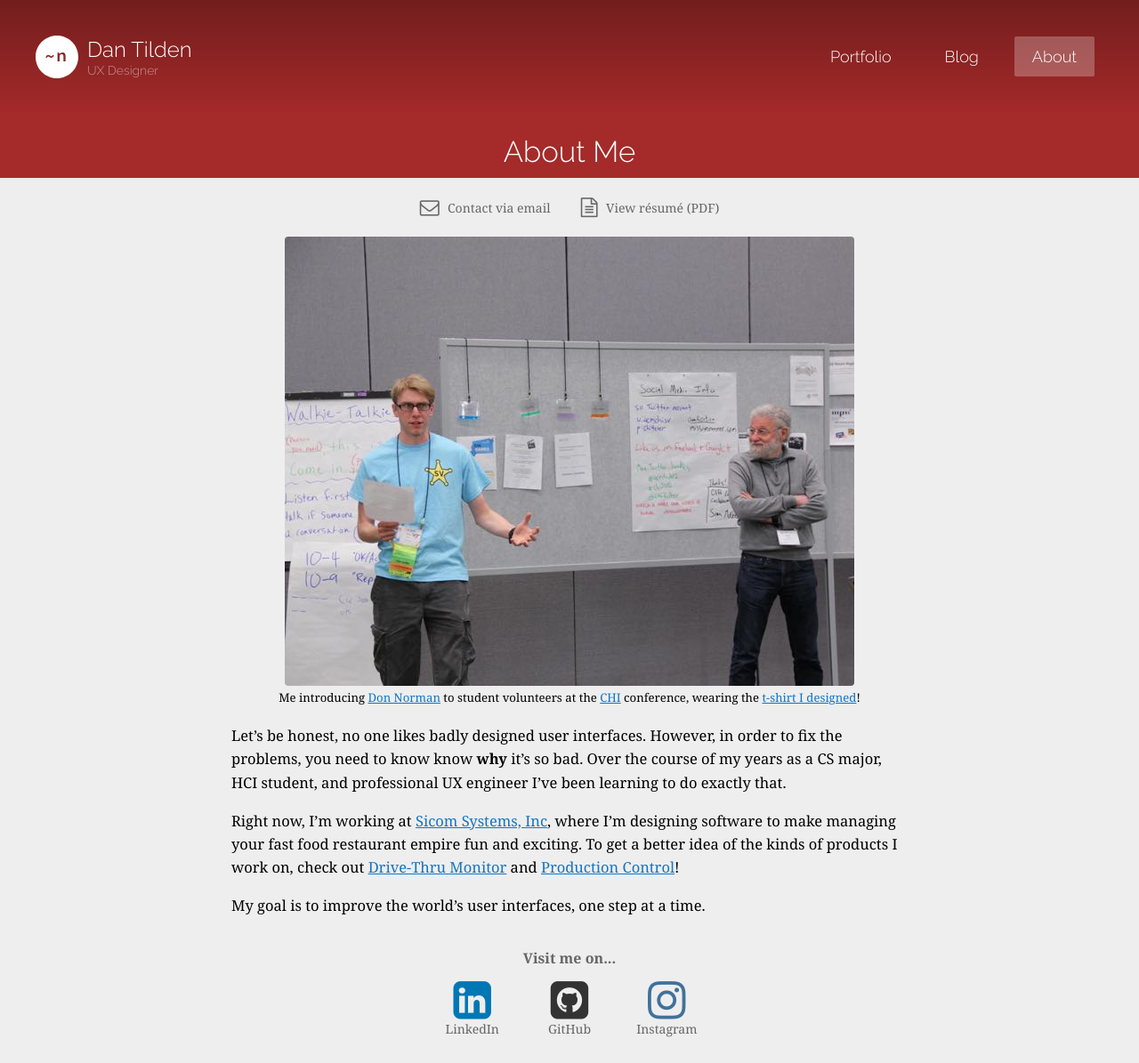
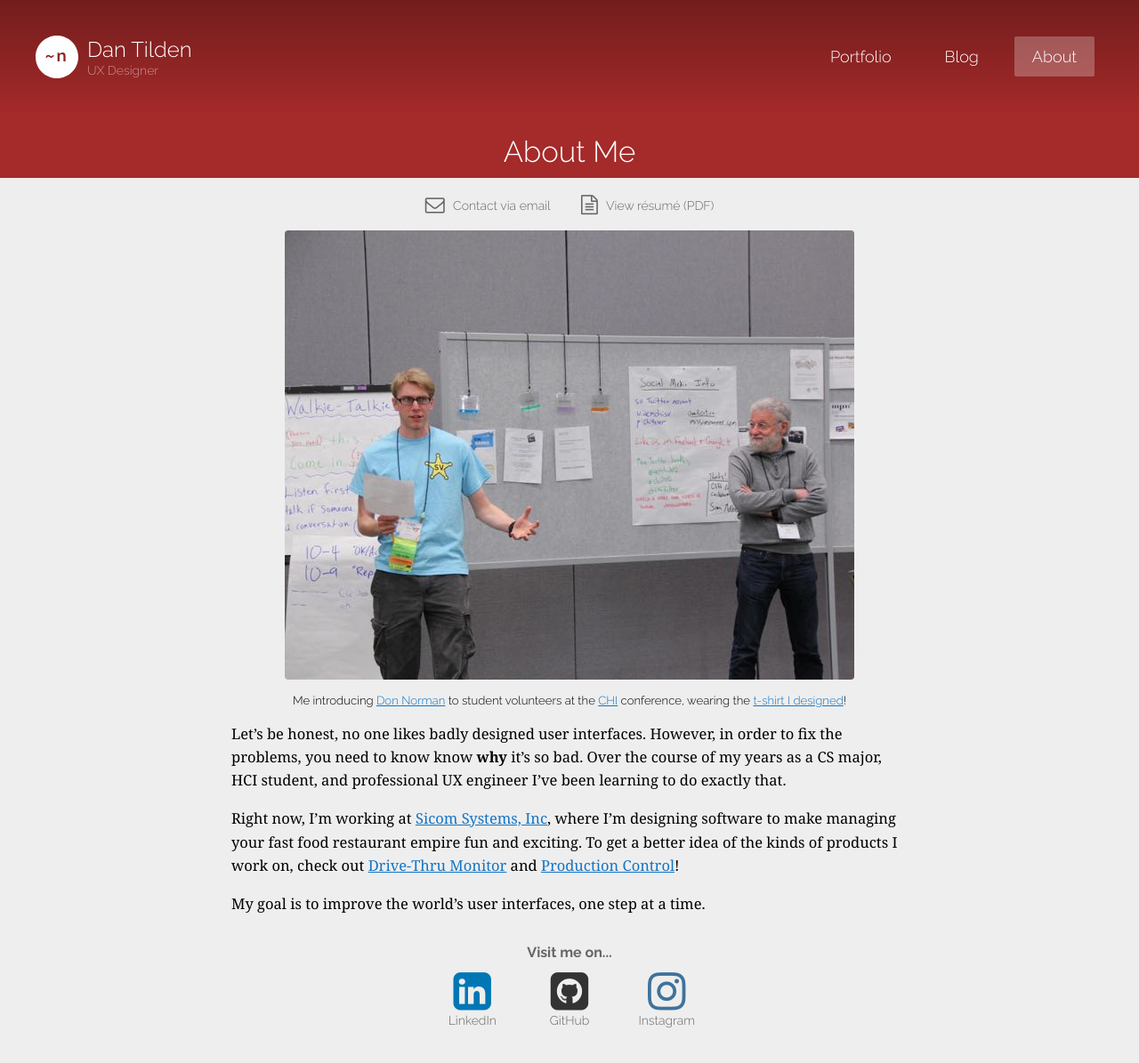
Before and after one commit to tilden/tilden.github.io, a Jekyll site: the page built from about.md, in a window 1280 px wide. Shown: the whole page at 89% size. Built offline with Jekyll 4.4.1, drawn with Linux system fonts in a browser that asks for light colours; nearby versions of some CDN libraries.

Commit message:
Fixed some font issues

```diff
--- a/about.md
+++ b/about.md
@@ -18,7 +18,8 @@
 </div>
 
 <img src="/images/about_photo.jpg" width="640px" height="505px" />
-<small class="caption">Me introducing [Don Norman](http://en.wikipedia.org/wiki/Don_Norman) to student volunteers at the <a href="http://en.wikipedia.org/wiki/Conference_on_Human_Factors_in_Computing_Systems">CHI</a> conference, wearing the [t-shirt I designed](/projects/archive/#chi_shirt)!</small>
+
+<div class="caption">Me introducing <a href="http://en.wikipedia.org/wiki/Don_Norman">Don Norman</a> to student volunteers at the <a href="http://en.wikipedia.org/wiki/Conference_on_Human_Factors_in_Computing_Systems">CHI</a> conference, wearing the <a href="/projects/archive/#chi_shirt">t-shirt I designed</a>!</div>
 
 Let's be honest, no one likes badly designed user interfaces. However, in order to fix
 the problems, you need to know know <b>why</b> it's so bad. Over the course of my years as a CS major, HCI student, and professional UX engineer I've been learning to do exactly that.
--- a/css/style.css
+++ b/css/style.css
@@ -587,7 +587,7 @@
 /* blog page */
 
 .post_content {
-  font-size: 14px;
+  font-size: 75%;
 }
 
 .post > h2 {
@@ -620,13 +620,15 @@
 }
 
 .post_content, .footnotes {
-  font-family: Merriweather, Georgia, Serif;
   width: 780px;
   text-align: left;
   margin: 0 auto;
+  padding: 10px;
+}
+
+.post_content p, .post_content ul {
+  font-family: Merriweather, Georgia, Serif;
   line-height: 160%;
-  font-size: 75%;
-  padding: 10px;
 }
 
 .post > h2, .post_content, .footnotes {
```
